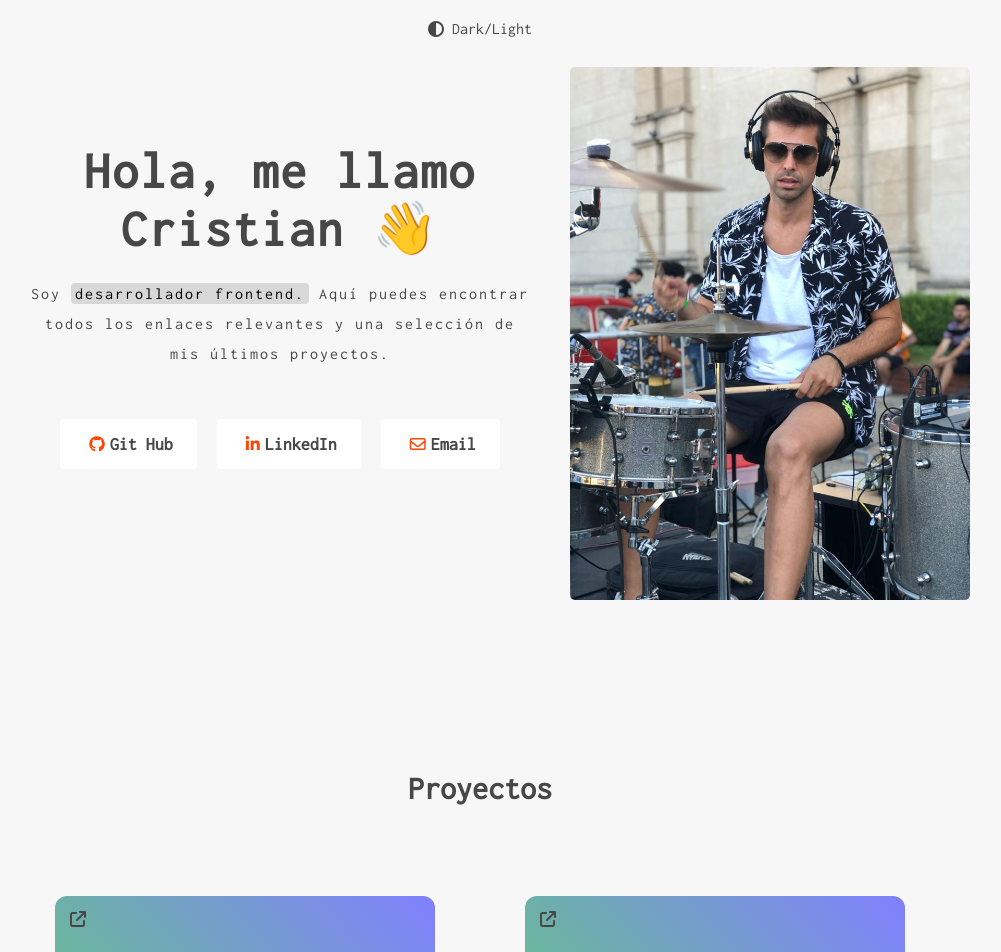
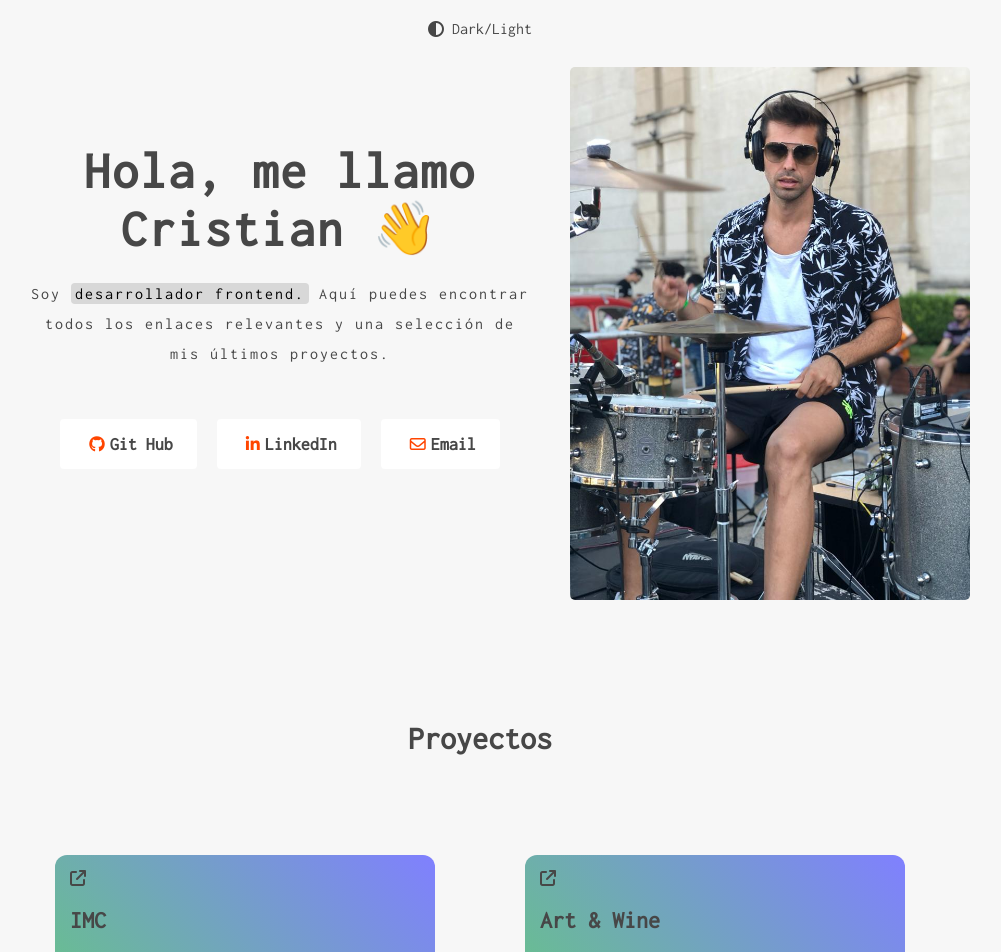
Before and after one commit to CristianMozetich/Portfolio, a React (Vite) app: page / in a window 1280 px wide. Shown: the top 952 px of the page, without its empty margins (160-1161 px from the left). Built offline with nearby package versions, Linux system fonts and the light colour scheme.

Commit message:
actualizacion

```diff
--- a/src/Components/Proyects/Proyects.css
+++ b/src/Components/Proyects/Proyects.css
@@ -3,10 +3,10 @@
     margin: auto;
     display: flex;
     justify-content: center;
-    padding: 50px;
   }
   .titulo_proyectos h1{
     text-align: center;
+    margin-bottom: 80px;
   }
   .contenedor_proyectos {
     max-width: 1300px;
```
